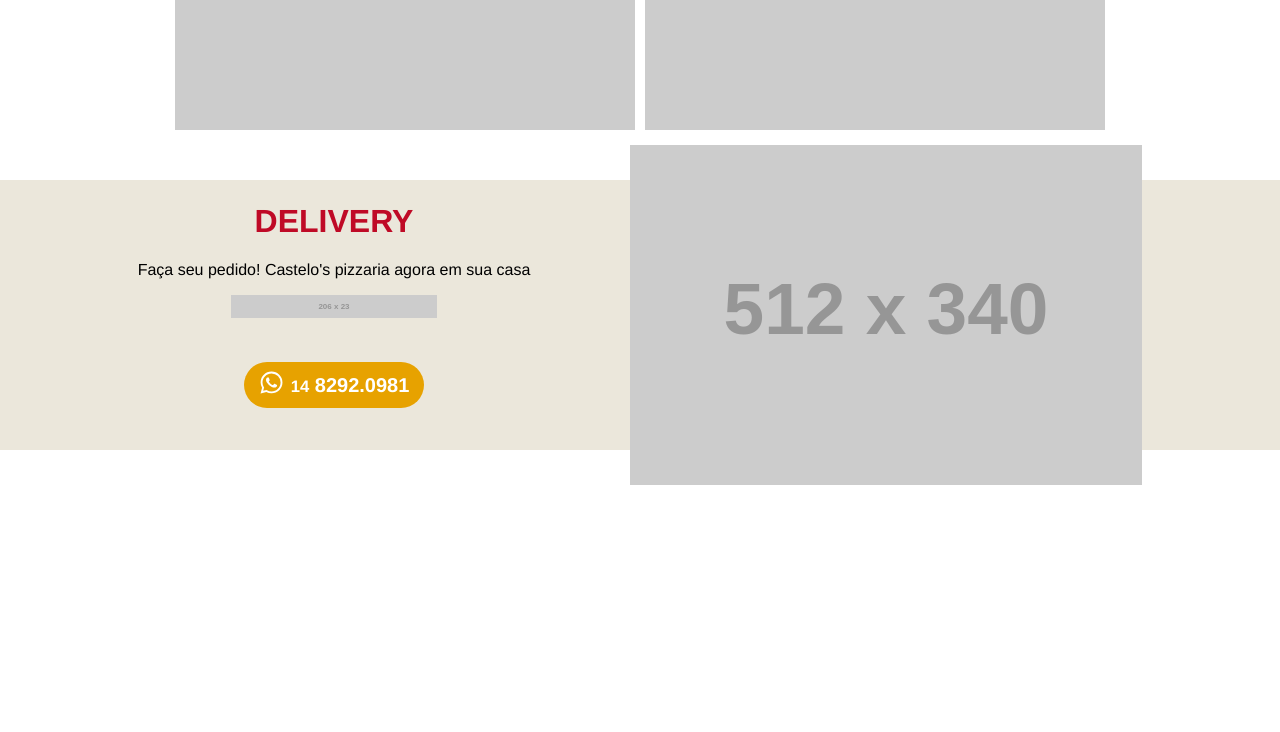
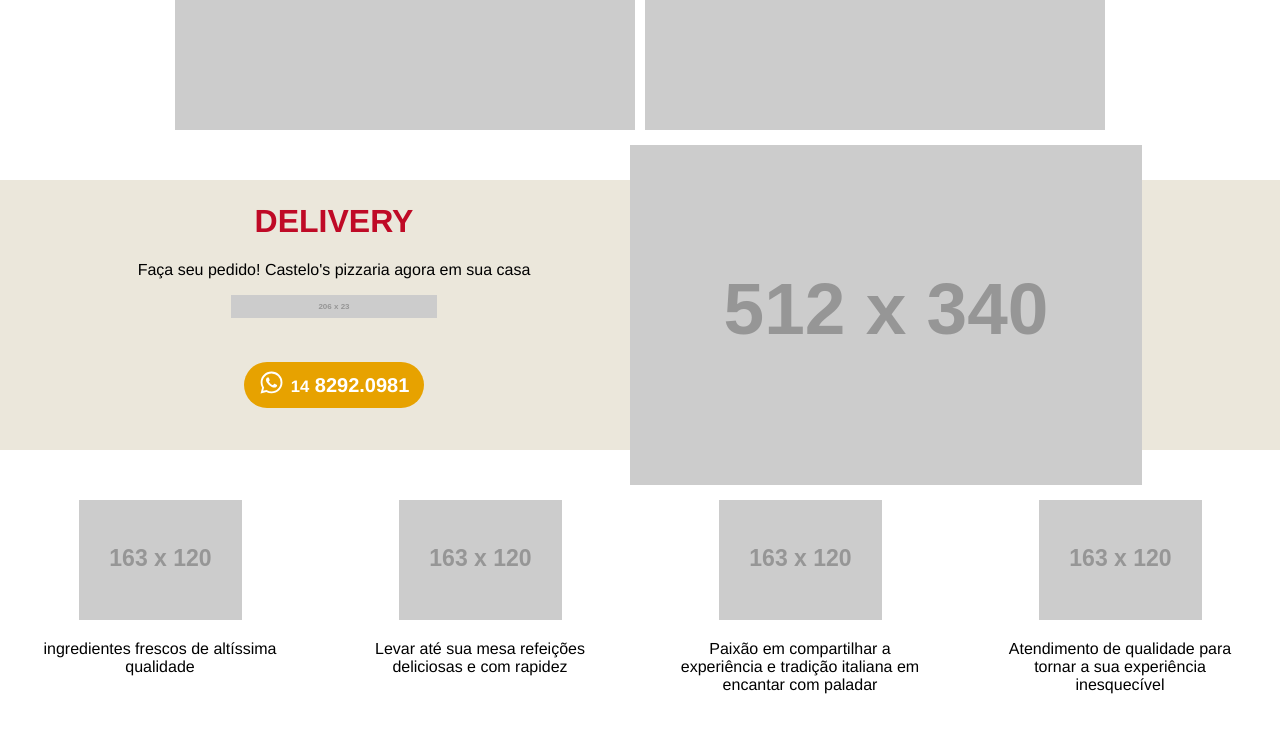
Before and after one commit to AnaChiaramonte/pizzaria, a plain HTML site: page index.html in a window 1280 px wide. Shown: the part 1919-2651 px from the top of the page. Before the commit the page ends 2419 px from the top, so only its background shows below. Drawn offline with nearby package versions, Linux system fonts and the light colour scheme; grey boxes are pictures that could not be loaded; placeholder pictures from the web are drawn by us.

Commit message:
utilizando a api do maps

```diff
--- a/css/style.css
+++ b/css/style.css
@@ -230,6 +230,20 @@ font-weight: 900;
   justify-content: center;
   padding: 40px;
 }
+
+#icone{
+display: flex;
+justify-content: center;
+gap: 70px;
+margin: 20px 0;
+}
+
+.itens{
+  max-width: 250px;
+  text-align: center;
+}
+
+
 /*
 #cardapio div{
 
--- a/index.html
+++ b/index.html
@@ -96,6 +96,28 @@
           </div>
           <img src="https://placehold.co/512x340" alt="" />
         </div>
+
+        <div id="icone">
+          <div class="itens">
+            <img src="https://placehold.co/163x120" alt="" />
+            <p>ingredientes frescos de altíssima qualidade</p>
+          </div>
+          <div class="itens">
+            <img src="https://placehold.co/163x120" alt="" />
+            <p>Levar até sua mesa refeições deliciosas e com rapidez</p>
+          </div>
+          <div class="itens">
+            <img src="https://placehold.co/163x120" alt="" />
+            <p>Paixão em compartilhar a experiência e tradição italiana em encantar com paladar</p>
+          </div>
+          <div class="itens">
+            <img src="https://placehold.co/163x120" alt="" />
+            <p>Atendimento de qualidade para tornar a sua experiência inesquecível</p>
+          </div>
+        </div>
+        <div id="Contato">
+        <iframe src="https://www.google.com/maps/embed?pb=!1m18!1m12!1m3!1d230.73450162225507!2d-48.54988182086558!3d-22.28738132480926!2m3!1f0!2f0!3f0!3m2!1i1024!2i768!4f13.1!3m3!1m2!1s0x94b8a7b94de94c4b%3A0x82a7d3283a0d4e7d!2sSenai%20Jau!5e0!3m2!1spt-BR!2sbr!4v1722437163325!5m2!1spt-BR!2sbr" width="100%" height="450" style="border:0;" allowfullscreen="" loading="lazy" referrerpolicy="no-referrer-when-downgrade"></iframe>
+      </div>
       </main>
 
       <footer></footer>
```
